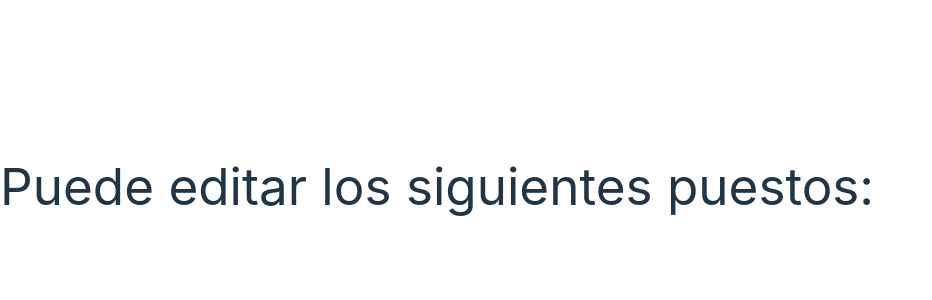
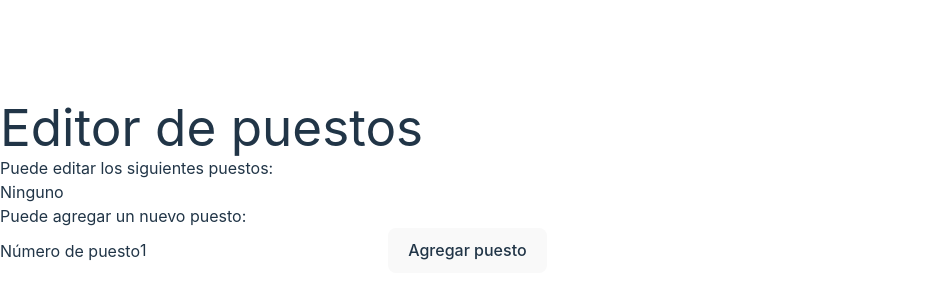
Before and after one commit to charrassebastian/reception, a React (Vite) app: page / in a window 1280 px wide. Shown: the part 214-514 px from the top of the page, without its empty margins (0-932 px from the left). Built offline with nearby package versions, Linux system fonts and the light colour scheme.

Commit message:
Added some tests and implementation details for the spotsEditor

```diff
--- a/src/hooks/fetching/spots/useSpots.js
+++ b/src/hooks/fetching/spots/useSpots.js
@@ -3,15 +3,17 @@ import { useFetch } from '../fetch/useFetch';
 
 export function useSpots() {
     const [spots, setSpots] = useState([]);
-    const modifySpots = newSpots => useFetch('localhost:8082/api/spots', 'post', newSpots);
+    const updateSpot = updatedSpot => useFetch('localhost:8082/api/spots', 'patch', updatedSpot);
+    const deleteSpot = spotId => useFetch('localhost:8082/api/spots', 'delete', spotId);
+    const addSpot = newSpot => useFetch('localhost:8082/api/spots', 'post', newSpot);
     useEffect(() => {
         const interval = setInterval(() => {
             const fetchedSpots = useFetch('localhost:8082/api/spots');
-            if(fetchedSpots && !(fetchedSpots instanceof Error)){
+            if (fetchedSpots && !(fetchedSpots instanceof Error)) {
                 setSpots(() => fetchedSpots);
             }
         }, 1000);
         return () => clearInterval(interval);
     }, []);
-    return [spots, modifySpots];
+    return [spots, updateSpot, deleteSpot, addSpot];
 }
--- a/src/spotsEditor/SpotsEditor.jsx
+++ b/src/spotsEditor/SpotsEditor.jsx
@@ -1,12 +1,24 @@
-export function SpotsEditor({ spots }) {
+import { useState } from 'react';
+import { useSpots } from '../hooks/fetching/spots/useSpots';
+
+export function SpotsEditor() {
+    const [spots, updateSpot, deleteSpot, addSpot] = useSpots();
+    const [newSpotNumber, setNewSpotNumber] = useState(spots?.length + 1 || 1);
     return (
         <div data-testid="spotsEditor">
-            <h1 className="text-xl">Puede editar los siguientes puestos:</h1>
+            <h1>Editor de puestos</h1>
+            <h2 className="text-xl">Puede editar los siguientes puestos:</h2>
             {spots?.length ?
                 <ul>
-                    {spots.map(spot => spot?.id ? <li key={spot.id.toString()}>{spot.number}</li> : undefined)}
+                    {spots.map(spot => spot?.id ? <li key={spot.id.toString()}>{spot.number}<button>Guardar</button></li> : undefined)}
                 </ul>
                 : <p>Ninguno</p>}
+            <h2 className="text-xl">Puede agregar un nuevo puesto:</h2>
+            <div>
+                <label htmlFor="newSpotNumber">Número de puesto</label>
+                <input id="newSpotNumber" type="number" onChange={e => setNewSpotNumber(e.target.value)} value={newSpotNumber}></input>
+                <button onClick={() => addSpot(newSpotNumber)}>Agregar puesto</button>
+            </div>
         </div>
     );
 }
```
Also changed, not shown: 2 other files (tests, documents, lock files or other folders).
